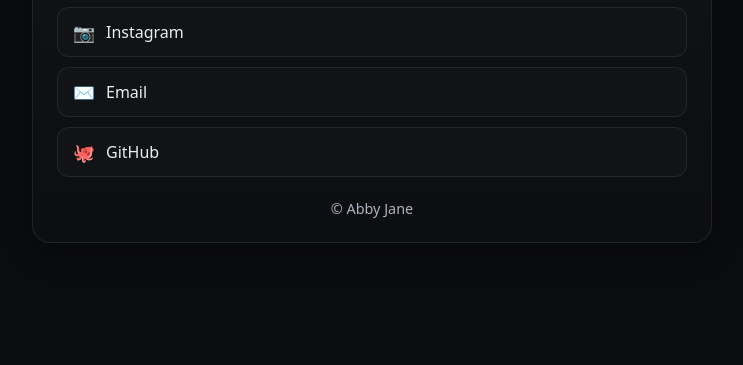
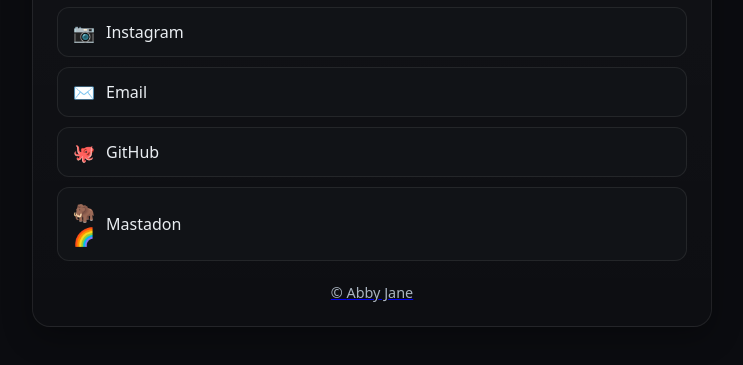
Before and after one commit to abigailmorton/links, a plain HTML site: page index.html in a window 1280 px wide. Shown: the part 197-562 px from the top of the page, without its empty margins (268-1011 px from the left). Drawn offline with Linux system fonts and the light colour scheme.

Commit message:
Update index.html
Added mastadon link

```diff
--- a/index.html
+++ b/index.html
@@ -29,6 +29,7 @@
         <a href="https://instagram.com/realabigail25" rel="me noopener" target="_blank"><span class="badge">📷</span><span>Instagram</span></a>
         <a href="mailto:abigail@cloverdalelane.com" rel="me"><span class="badge">✉️</span><span>Email</span></a>
         <a href="https://github.com/abigailmorton" rel="me noopener" target="_blank"><span class="badge">🐙</span><span>GitHub</span></a>
+        <a href="https://tech.lgbt/@abbyjane" rel="me noopener" target="_blank"><span class="badge">🦣🌈</span><span>Mastadon</span>
         <!-- Add more as needed -->
       </nav>
 
```
